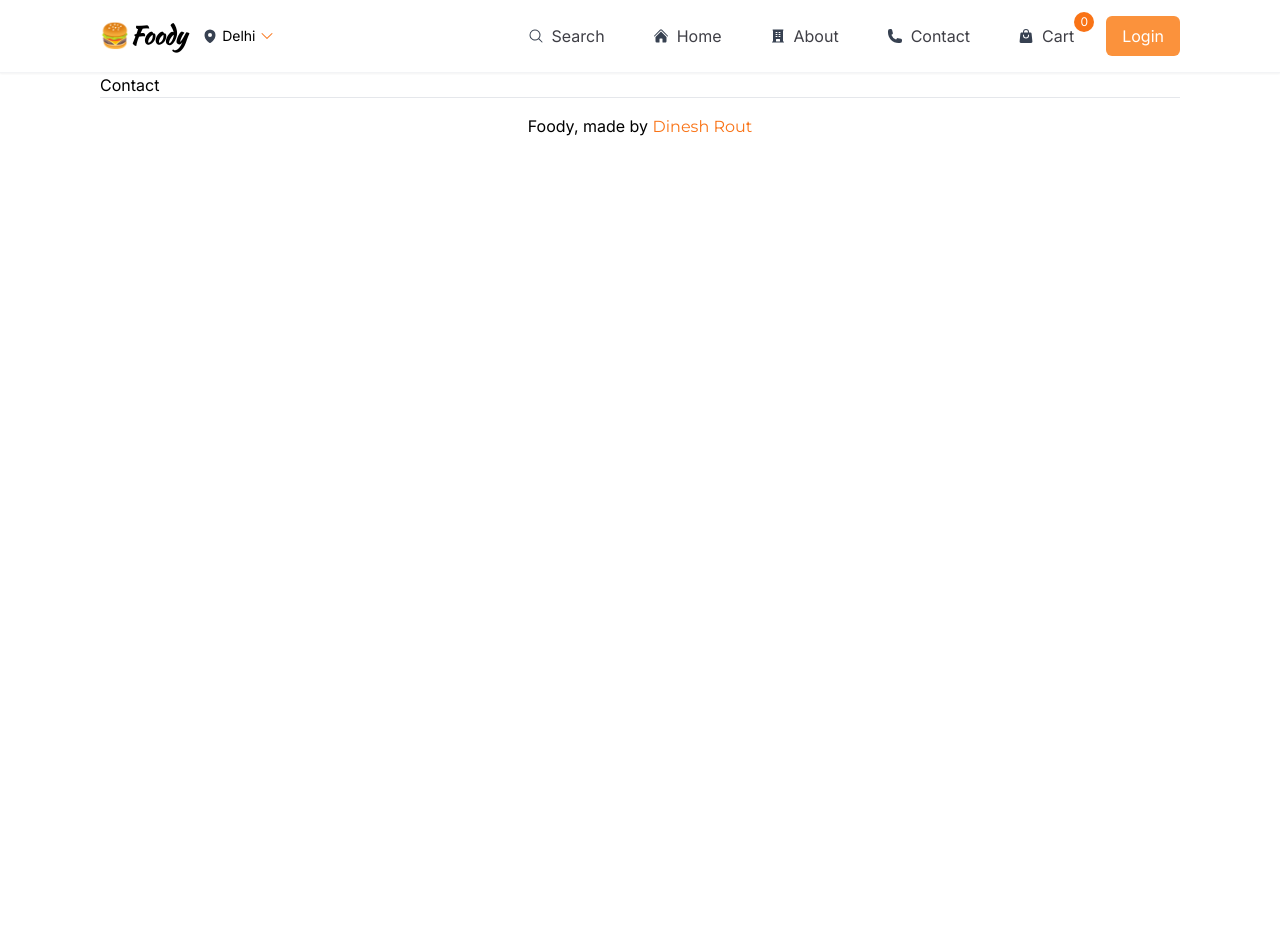
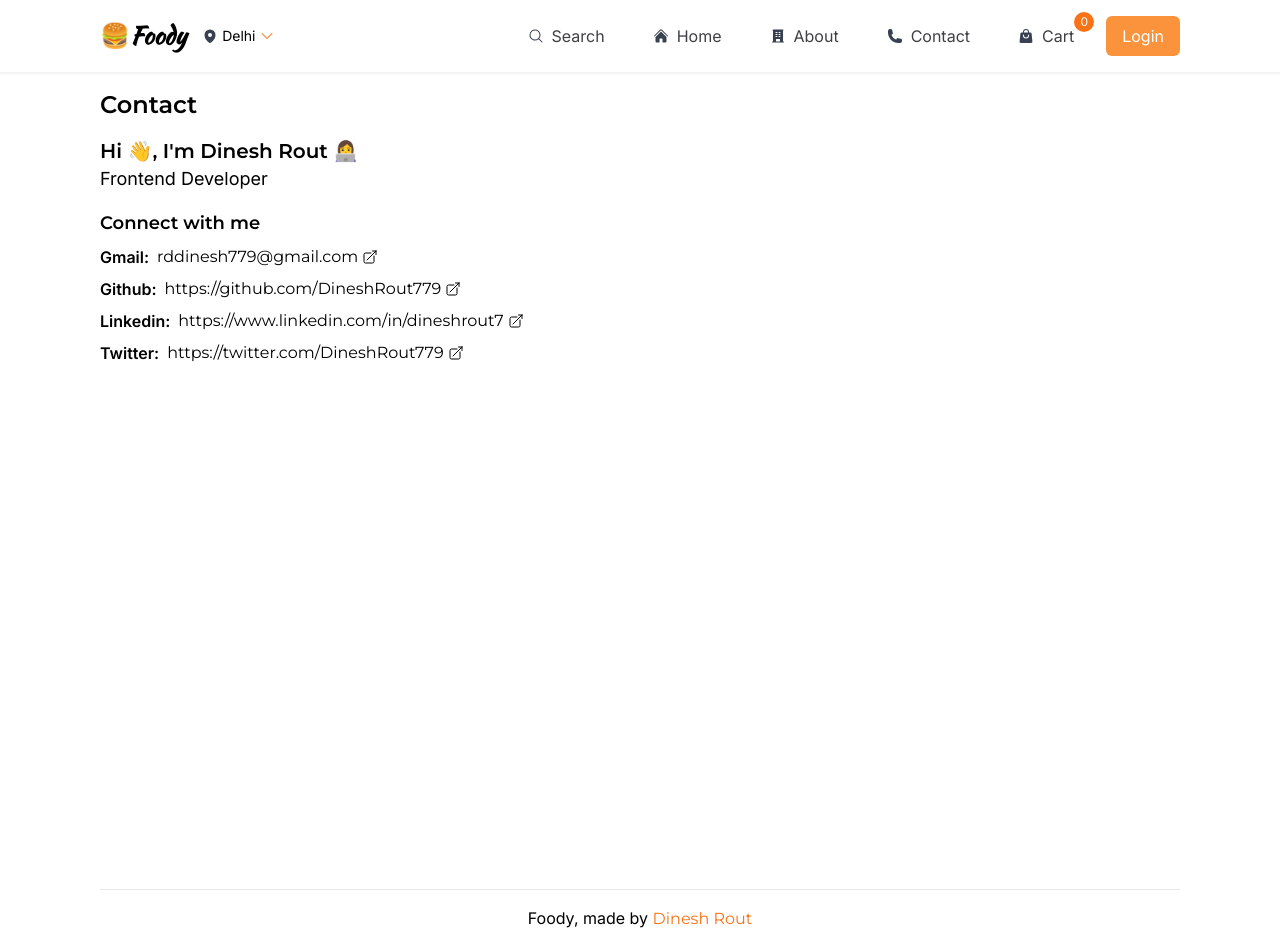
Before and after one commit to DineshRout779/FoodHunt, a React (Vite) app: page /contact in a window 1280 px wide. Before the commit the page ends 800 px from the top, so only its background shows below. Built offline with nearby package versions, Linux system fonts and the light colour scheme; no server answers.

Commit message:
added contact details

```diff
--- a/src/pages/Contact.jsx
+++ b/src/pages/Contact.jsx
@@ -1,5 +1,67 @@
+import { ArrowTopRightOnSquareIcon } from '@heroicons/react/24/outline';
+
+const details = {
+  name: 'Dinesh Rout',
+  bio: 'Frontend Developer',
+  contact: {
+    email: 'rddinesh779@gmail.com',
+    github: 'https://github.com/DineshRout779',
+    linkedin: 'https://www.linkedin.com/in/dineshrout7',
+    twitter: 'https://twitter.com/DineshRout779',
+  },
+};
+
 const Contact = () => {
-  return <div className='container-max'>Contact</div>;
+  return (
+    <div className='container-max min-h-screen'>
+      <h1 className='text-2xl my-4 font-bold'>Contact</h1>
+      <div>
+        <h2 className='text-xl font-semibold'>Hi 👋, I'm {details.name} 👩‍💻</h2>
+        <p className='text-lg'>{details.bio}</p>
+
+        <div className='my-4 space-y-2'>
+          <h3 className='text-lg font-semibold'>Connect with me</h3>
+          <p className='flex items-center gap-2'>
+            <span className='font-semibold'>Gmail: </span>
+            <a href={details.contact.email} className='flex items-center gap-1'>
+              {details.contact.email}
+              <ArrowTopRightOnSquareIcon className='w-4 h-4' />
+            </a>
+          </p>
+          <p className='flex items-center gap-2'>
+            <span className='font-semibold'>Github: </span>{' '}
+            <a
+              href={details.contact.github}
+              className='flex items-center gap-1'
+            >
+              {details.contact.github}
+              <ArrowTopRightOnSquareIcon className='w-4 h-4' />
+            </a>
+          </p>
+          <p className='flex items-center gap-2'>
+            <span className='font-semibold'>Linkedin: </span>{' '}
+            <a
+              href={details.contact.linkedin}
+              className='flex items-center gap-1'
+            >
+              {details.contact.linkedin}
+              <ArrowTopRightOnSquareIcon className='w-4 h-4' />
+            </a>
+          </p>
+          <p className='flex items-center gap-2'>
+            <span className='font-semibold'>Twitter: </span>{' '}
+            <a
+              href={details.contact.twitter}
+              className='flex items-center gap-1'
+            >
+              {details.contact.twitter}
+              <ArrowTopRightOnSquareIcon className='w-4 h-4' />
+            </a>
+          </p>
+        </div>
+      </div>
+    </div>
+  );
 };
 
 export default Contact;
```
